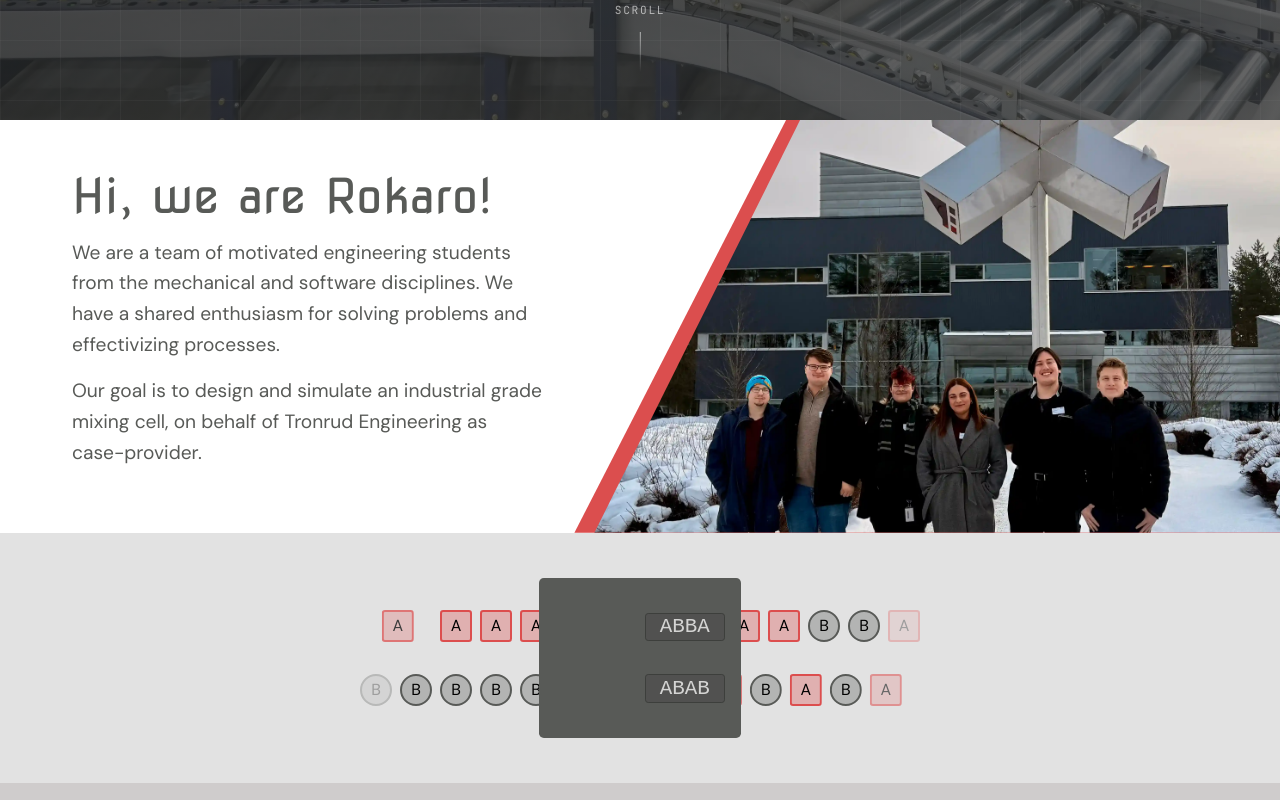
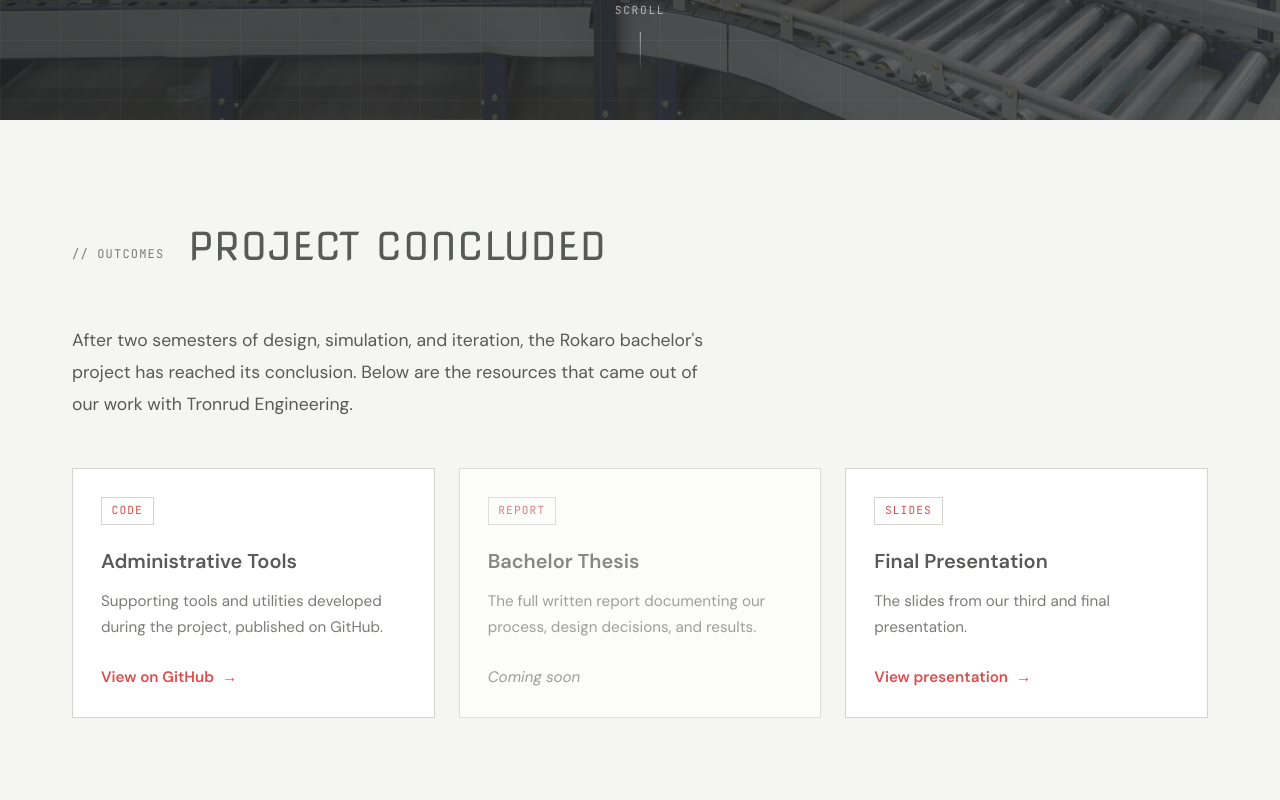
Before and after one commit to RokaroUSN/frontpage, a Vue app: page /#/ in a window 1280 px wide. Shown: the part 680-1480 px from the top of the page. Built offline with nearby package versions, Linux system fonts and the light colour scheme.

Commit message:
conclusion section

```diff
--- /dev/null
+++ b/src/components/ProjectConclusionSection.vue
@@ -0,0 +1,183 @@
+<script setup lang="ts">
+</script>
+
+<template>
+  <section id="outcomes" class="conclusion">
+    <div class="container">
+      <div class="section-header">
+        <span class="section-number mono">// OUTCOMES</span>
+        <h2>Project Concluded</h2>
+      </div>
+
+      <p class="conclusion-intro">
+        After two semesters of design, simulation, and iteration, the Rokaro bachelor's
+        project has reached its conclusion. Below are the resources that came out of our
+        work with Tronrud Engineering.
+      </p>
+
+      <div class="resource-grid">
+        <!-- GitHub: administrative tools -->
+        <a
+          class="resource-card"
+          href="https://github.com/RokaroUSN"
+          target="_blank"
+          rel="noopener noreferrer"
+        >
+          <span class="resource-tag mono">CODE</span>
+          <h3>Administrative Tools</h3>
+          <p>
+            Supporting tools and utilities developed during the project, published on GitHub.
+          </p>
+          <span class="resource-link">
+            View on GitHub
+            <span class="arrow">→</span>
+          </span>
+        </a>
+
+        <!-- Bachelor thesis: not yet published -->
+        <div class="resource-card is-pending">
+          <span class="resource-tag mono">REPORT</span>
+          <h3>Bachelor Thesis</h3>
+          <p>
+            The full written report documenting our process, design decisions, and results.
+          </p>
+          <span class="resource-link disabled">Coming soon</span>
+        </div>
+
+        <!-- Final presentation -->
+        <a
+          class="resource-card"
+          href="#"
+          target="_blank"
+          rel="noopener noreferrer"
+        >
+          <span class="resource-tag mono">SLIDES</span>
+          <h3>Final Presentation</h3>
+          <p>
+            The slides from our third and final presentation.
+          </p>
+          <span class="resource-link">
+            View presentation
+            <span class="arrow">→</span>
+          </span>
+        </a>
+      </div>
+    </div>
+  </section>
+</template>
+
+<style scoped lang="scss">
+.conclusion {
+  background: var(--color-bg-light);
+}
+
+.section-header {
+  display: flex;
+  align-items: center;
+  gap: 1.5rem;
+  margin-bottom: 2rem;
+}
+
+.section-number {
+  font-size: 0.75rem;
+  color: var(--color-text-light);
+  letter-spacing: 0.1em;
+}
+
+.conclusion-intro {
+  max-width: 640px;
+  font-size: 1.1rem;
+  line-height: 1.8;
+  color: var(--color-text);
+  margin-bottom: 3rem;
+}
+
+// ===== RESOURCE GRID =====
+.resource-grid {
+  display: grid;
+  grid-template-columns: repeat(3, 1fr);
+  gap: 1.5rem;
+}
+
+.resource-card {
+  display: flex;
+  flex-direction: column;
+  background: var(--color-white);
+  border: 1px solid var(--color-border);
+  padding: 1.75rem;
+  color: var(--color-text);
+  transition: border-color 0.2s ease, transform 0.2s ease;
+
+  &:not(.is-pending):hover {
+    border-color: var(--color-primary);
+    transform: translateY(-3px);
+
+    .arrow {
+      transform: translateX(3px);
+    }
+  }
+
+  h3 {
+    font-size: 1.25rem;
+    margin-bottom: 0.75rem;
+  }
+
+  p {
+    font-size: 0.95rem;
+    line-height: 1.7;
+    color: var(--color-text-light);
+    margin-bottom: 1.5rem;
+    flex: 1;
+  }
+}
+
+.resource-tag {
+  align-self: flex-start;
+  font-size: 0.7rem;
+  letter-spacing: 0.1em;
+  color: var(--color-primary);
+  border: 1px solid var(--color-border);
+  padding: 0.25rem 0.6rem;
+  margin-bottom: 1.25rem;
+}
+
+.resource-link {
+  display: inline-flex;
+  align-items: center;
+  gap: 0.5rem;
+  font-weight: 600;
+  font-size: 0.95rem;
+  color: var(--color-primary);
+
+  .arrow {
+    transition: transform 0.2s ease;
+  }
+
+  &.disabled {
+    color: var(--color-text-light);
+    font-weight: 400;
+    font-style: italic;
+  }
+}
+
+.is-pending {
+  opacity: 0.7;
+}
+
+@media (max-width: 1024px) {
+  .resource-grid {
+    grid-template-columns: 1fr;
+    max-width: 560px;
+  }
+}
+
+@media (max-width: 768px) {
+  .section-header {
+    margin-bottom: 1.5rem;
+  }
+
+  .conclusion-intro {
+    margin-bottom: 2rem;
+  }
+}
+</style>
--- a/src/pages/HomePage.vue
+++ b/src/pages/HomePage.vue
@@ -1,5 +1,6 @@
 <script setup lang="ts">
 import HeroSection from "../components/HeroSection.vue";
+import ProjectConclusionSection from "../components/ProjectConclusionSection.vue";
 import GroupIntroSection from "../components/GroupIntroSection.vue";
 import DomainSimulationSection from "../components/DomainSimulationSection.vue";
 import ProjectBriefSection from "../components/ProjectBriefSection.vue";
@@ -19,6 +20,9 @@ const dialogRef = ref<InstanceType<typeof MemberDialog> | null>(null)
 <template>
   <!-- Hero Section -->
   <HeroSection/>
+
+  <!-- Project Concluded -->
+  <ProjectConclusionSection/>
 
   <GroupIntroSection/>
 
```
